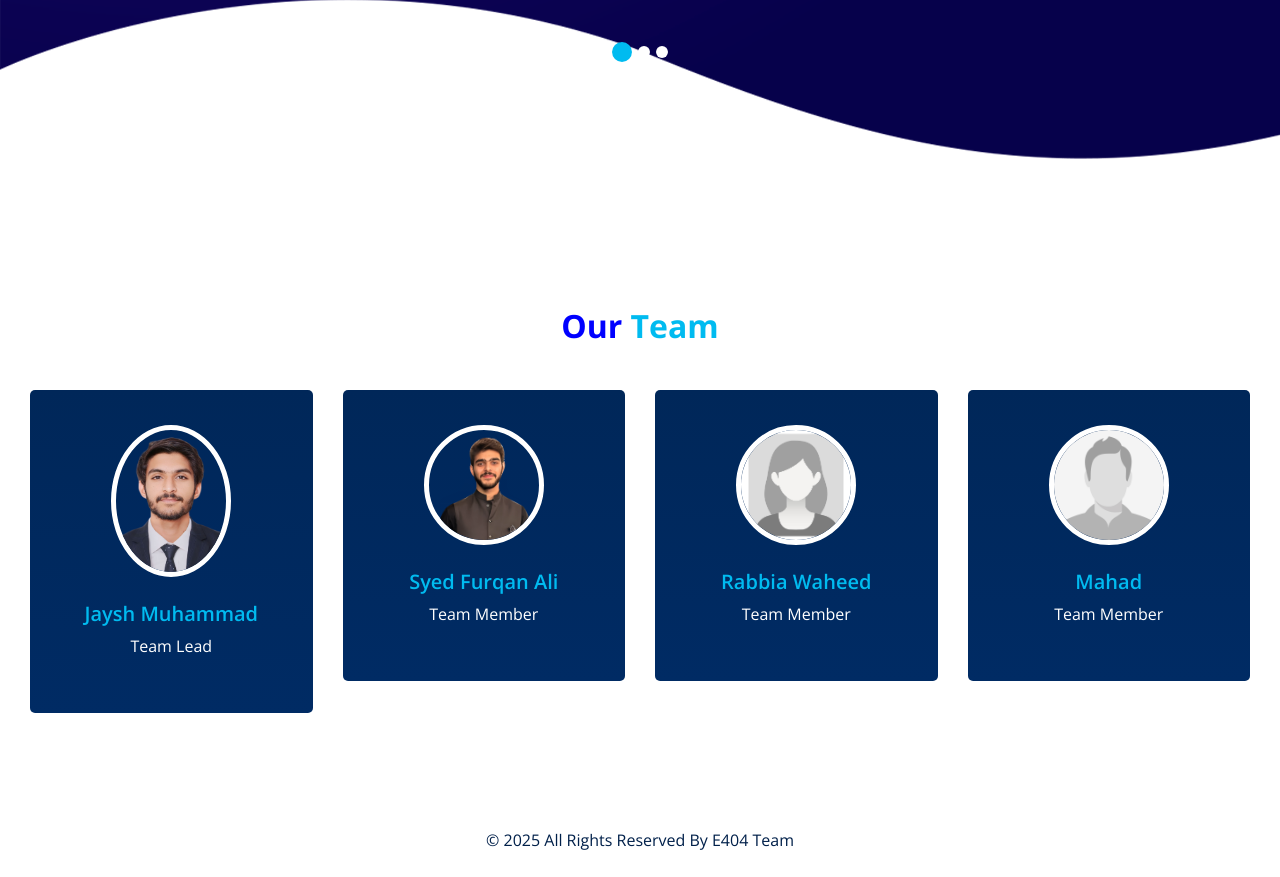
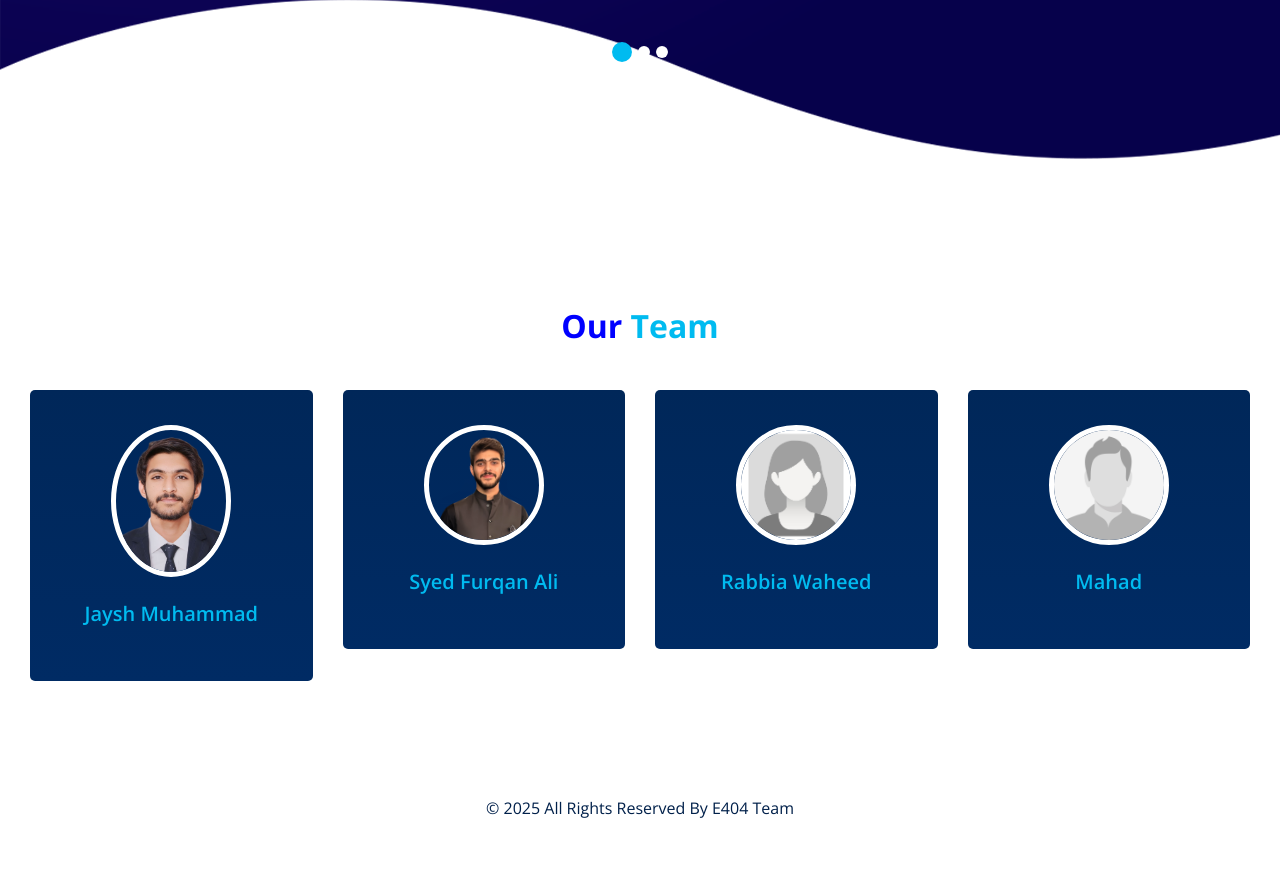
Before and after one commit to J-EXE-Technologies/e404, a plain HTML site: page index.html in a window 1280 px wide. Shown: the part 734-1611 px from the top of the page. After the commit the page ends 1579 px from the top, so only its background shows below. Drawn offline with nearby package versions, Linux system fonts and the light colour scheme; some packages are replaced by stand-ins of ours.

Commit message:
Role Changed

```diff
--- a/index.html
+++ b/index.html
@@ -352,9 +352,9 @@
                 <h5>
                   Jaysh Muhammad
                 </h5>
-                <p>
+                <!-- <p>
                   Team Lead
-                </p>
+                </p> -->
               </div>
               <div class="social_box">
                 <!-- <a href="#">
@@ -384,9 +384,9 @@
                 <h5>
                   Syed Furqan Ali
                 </h5>
-                <p>
+                <!-- <p>
                   Team Member
-                </p>
+                </p> -->
               </div>
               <div class="social_box">
                 <!-- <a href="#">
@@ -416,9 +416,9 @@
                 <h5>
                   Rabbia Waheed
                 </h5>
-                <p>
+                <!-- <p>
                   Team Member
-                </p>
+                </p> -->
               </div>
               <div class="social_box">
                 <!-- <a href="#">
@@ -448,9 +448,9 @@
                 <h5>
                   Mahad
                 </h5>
-                <p>
+                <!-- <p>
                   Team Member
-                </p>
+                </p> -->
               </div>
               <div class="social_box">
                 <!-- <a href="#">
```
